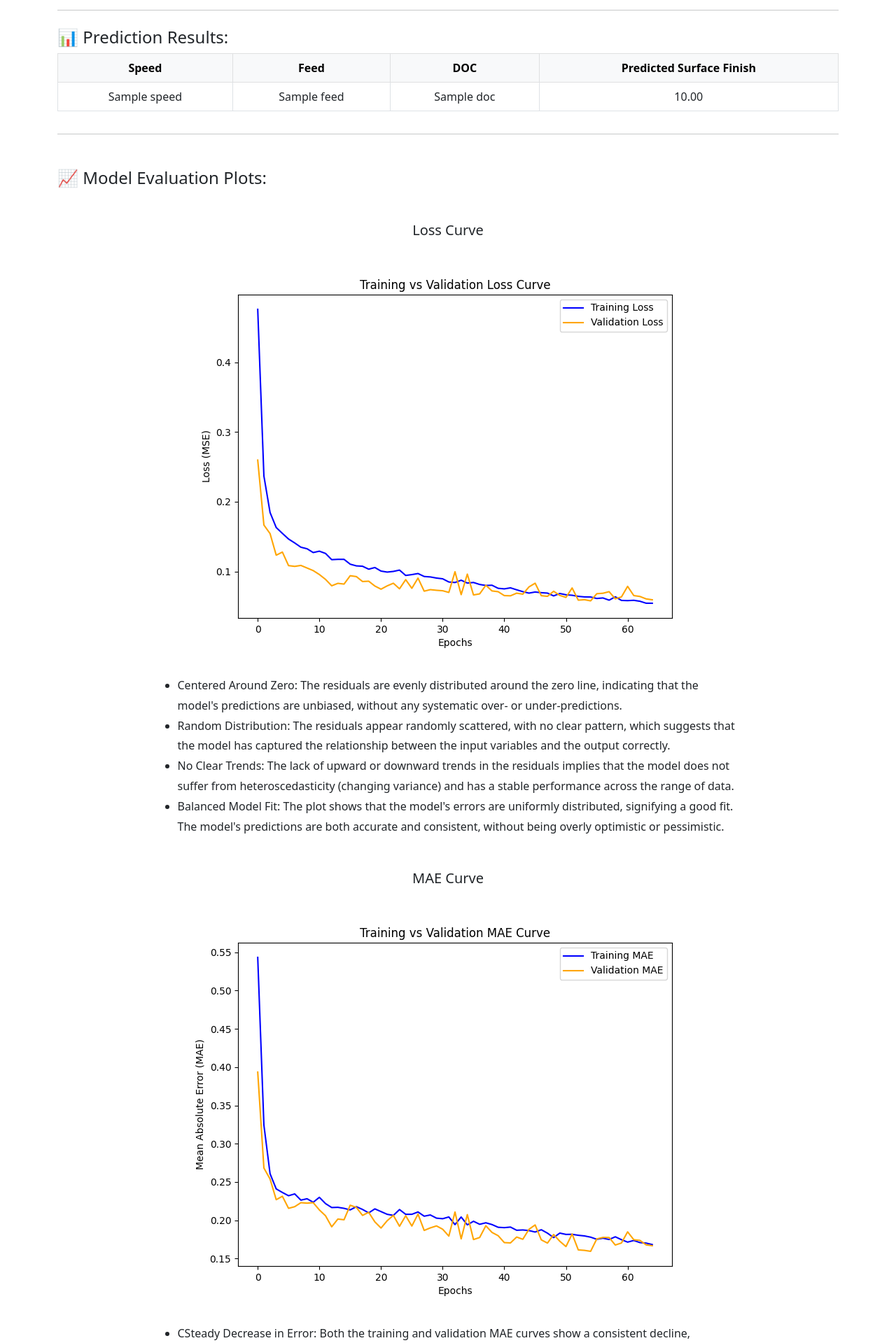
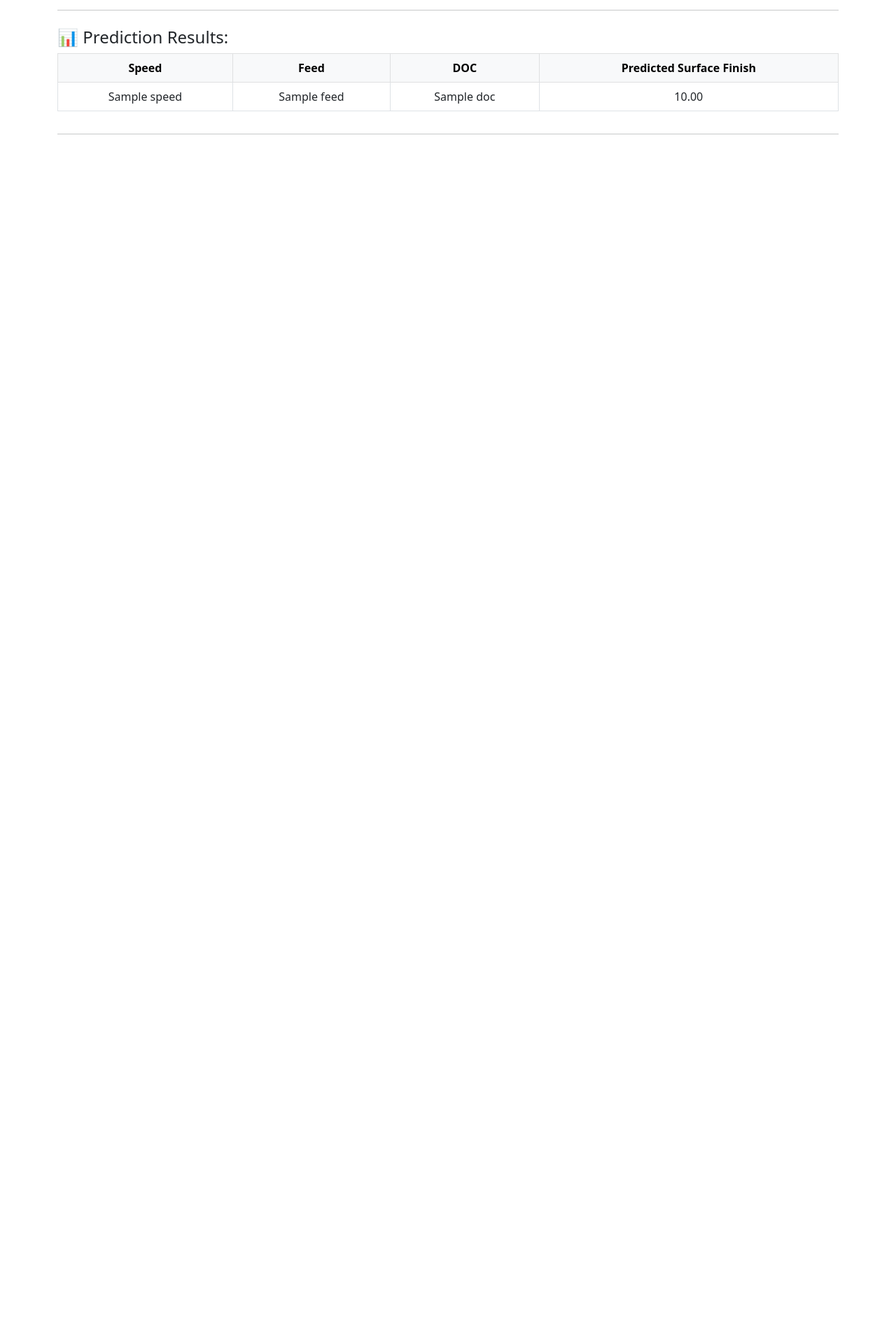
Before and after one commit to Manisankar092/surface-finish-intelligent, a Flask app: template templates/predict.html in a window 1280 px wide. Shown: the part 708-2627 px from the top of the page at 70% size. After the commit the page ends 900 px from the top, so only its background shows below. Run offline with Flask 3, Linux system fonts and the light colour scheme; the template is opened without the code that fills it: most values are stand-ins (such as "Sample title", 1, 10 or a date in 2020).

Commit message:
Update predict.html

```diff
--- a/templates/predict.html
+++ b/templates/predict.html
@@ -213,70 +213,7 @@
 
   <hr>
 
-  <!-- 📉 Plots Section -->
-  <h4 class="mt-5 text-start">📈 Model Evaluation Plots:</h4>
 
-  <!-- Plot 1 -->
-  <div class="text-center my-5">
-    <h5>Loss Curve</h5>
-    <img src="{{ url_for('static', filename='plots/static_plots_loss_curve.png') }}" alt="Loss Curve" class="img-fluid mb-3">
-    <ul class="w-75 mx-auto text-start" style="text-align: justify; line-height: 1.8;">
-      <li>Centered Around Zero: The residuals are evenly distributed around the zero line, indicating that the model's predictions are unbiased, without any systematic over- or under-predictions.</li>
-
-      <li>Random Distribution: The residuals appear randomly scattered, with no clear pattern, which suggests that the model has captured the relationship between the input variables and the output correctly.</li>
-
-      <li>No Clear Trends: The lack of upward or downward trends in the residuals implies that the model does not suffer from heteroscedasticity (changing variance) and has a stable performance across the range of data.</li>
-
-      <li>Balanced Model Fit: The plot shows that the model's errors are uniformly distributed, signifying a good fit. The model's predictions are both accurate and consistent, without being overly optimistic or pessimistic.</li>
-    </ul>
-  </div>
-
-  <!-- Plot 2 -->
-  <div class="text-center my-5">
-    <h5>MAE Curve</h5>
-    <img src="{{ url_for('static', filename='plots/static_plots_mae_curve.png') }}" alt="MAE Curve" class="img-fluid mb-3">
-    <ul class="w-75 mx-auto text-start" style="text-align: justify; line-height: 1.8;">
-      <li>CSteady Decrease in Error: Both the training and validation MAE curves show a consistent decline, especially in the early epochs, indicating that the model is learning effectively.</li>
-
-      <li>Close Alignment of Curves: The training and validation MAE curves stay close together throughout training, suggesting good generalization and no significant overfitting.</li>
-
-      <li>Convergence After ~30 Epochs: The MAE values for both curves begin to stabilize around epoch 30, indicating that the model is approaching convergence.</li>
-
-      <li>Low Final MAE: The final MAE for both training and validation is approximately 0.17, reflecting a relatively low prediction error and a well-trained model.</li>
-    </ul>
-    </ul>
-  </div>
-
-  <!-- Plot 3 -->
-  <div class="text-center my-5">
-    <h5>Actual vs Predicted</h5>
-    <img src="{{ url_for('static', filename='plots/static_plots_ctual_vs_pred.png') }}" alt="Actual vs Predicted" class="img-fluid mb-3">
-    <ul class="w-75 mx-auto text-start" style="text-align: justify; line-height: 1.8;">
-      <li>Positive Correlation: The scatter plot shows a clear positive trend between actual and predicted values, indicating that the model is generally capturing the underlying pattern.</li>
-
-      <li>Ideal Fit Line: The red dashed line represents the ideal case where predicted = actual. Points closely following this line indicate high prediction accuracy.</li>
-
-      <li>Tight Clustering with Some Outliers: Most points are tightly clustered around the ideal line, especially for lower surface finish values. However, some outliers appear at higher values, suggesting slight deviations in prediction performance at those levels</li>
-
-      <li>Good Model Performance: Overall, the plot demonstrates that the ANN model predicts surface finish accurately, with high consistency in the lower and mid-value ranges.</li>
-    </ul>
-    </ul>
-  </div>
-
-  <!-- Plot 4 -->
-  <div class="text-center my-5">
-    <h5>Residuals Plot</h5>
-    <img src="{{ url_for('static', filename='plots/static_plots_esiduals.png') }}" alt="Residual Plot" class="img-fluid mb-3">
-    <ul class="w-75 mx-auto text-start" style="text-align: justify; line-height: 1.8;">
-      <li>Centered Around Zero: Most residuals (Actual - Predicted) are scattered around the zero line, indicating that the model doesn't have a strong bias in over- or under-prediction.</li>
-
-      <li>Low Residual Spread for Low Surface Finish: For actual surface finish values below ~1.5, residuals are tightly clustered, suggesting higher prediction accuracy in this range</li>
-
-      <li>Increased Variance at Higher Values: Residuals become more dispersed as the actual surface finish increases beyond ~1.5, indicating the model’s prediction accuracy decreases slightly at higher surface finish levels.</li>
-
-      <li>Random Distribution: There is no obvious pattern or trend in the residuals, which supports the assumption of homoscedasticity (constant variance), a good sign that the ANN model is fitting the data appropriately.</li>
-    </ul>
-    </ul>
   </div>
   {% endif %}
 </div>
```
